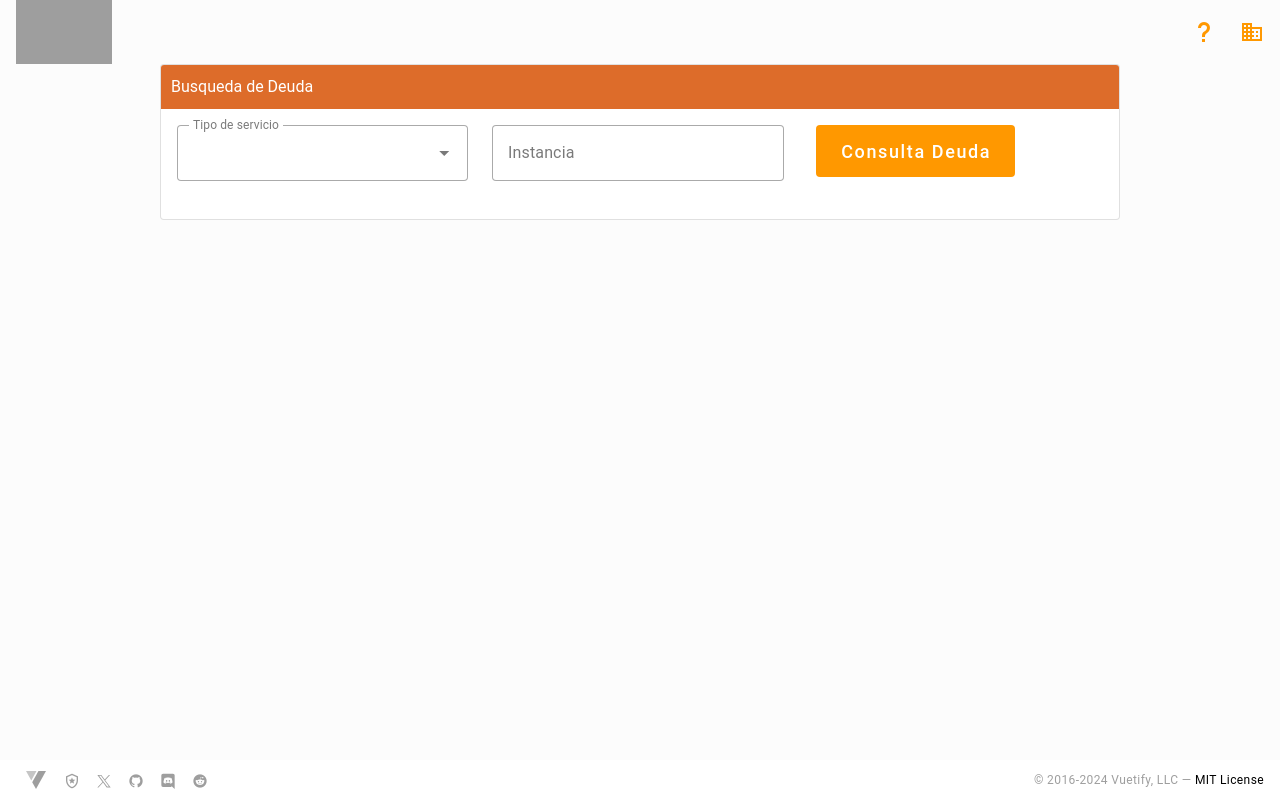
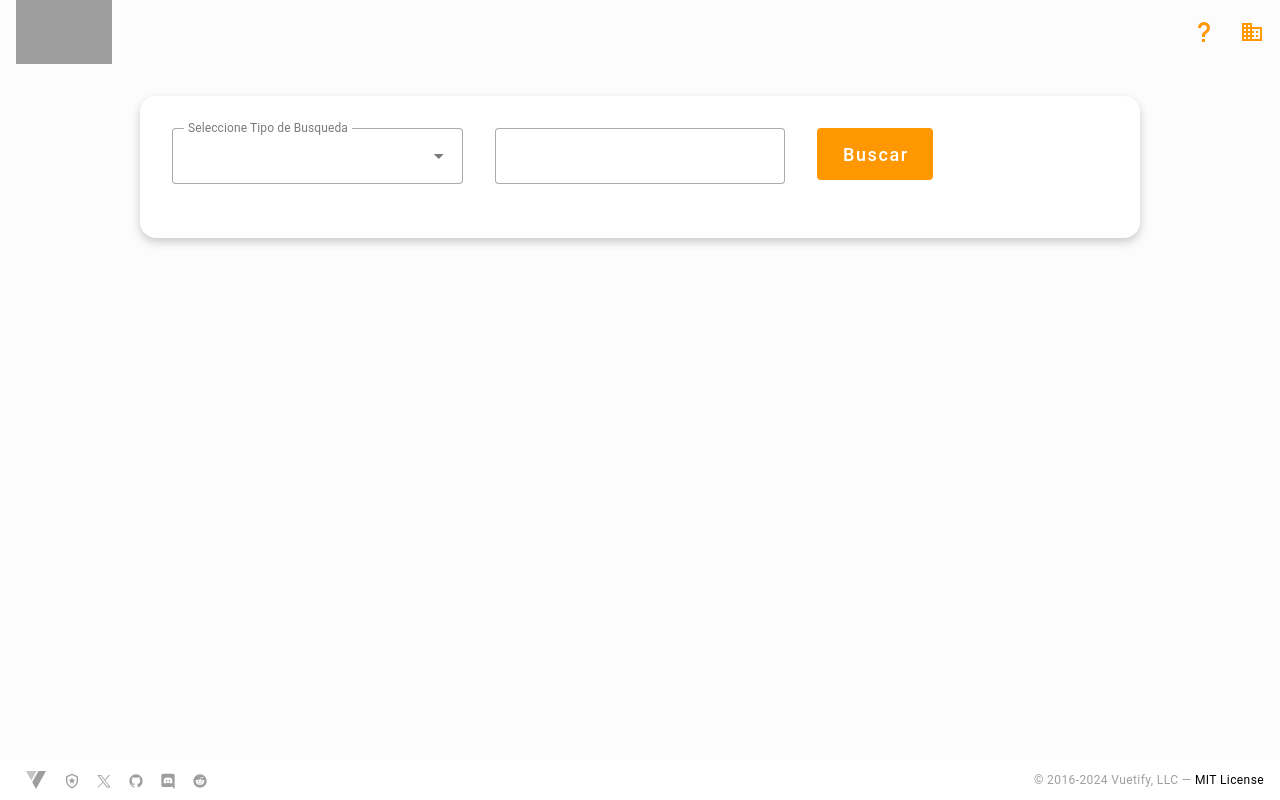
Before and after one commit to quickpay-cotel/frontend-pagos-externo, a Vue app: page / in a window 1280 px wide. Built offline with nearby package versions, Linux system fonts and the light colour scheme; no server answers.

Commit message:
ajustes de forma

```diff
--- a/package.json
+++ b/package.json
@@ -12,6 +12,7 @@
     "axios": "^1.7.7",
     "core-js": "^3.37.1",
     "roboto-fontface": "*",
+    "sweetalert2": "^11.15.2",
     "vue": "^3.4.31",
     "vuetify": "^3.6.11"
   },
--- a/src/components/AppBodyComponent.vue
+++ b/src/components/AppBodyComponent.vue
@@ -1,34 +1,39 @@
 <template>
-  <div class="titulo-fondo-naranja">
-    Busqueda de Deuda
-  </div>
+  <v-card class="mx-auto my-8 rounded-card" width="1000px" v-if="!deudasStore.datosDeudas">
+    <v-container>
+      <v-form ref="formBusquedaDeuda">
         <v-row no-gutters>
-    <v-col cols="8">
-      <v-sheet class="ma-2 pa-2">
-        <v-row>
-          <v-col cols="12" md="6">
+          <v-col order="4">
+            <v-sheet class="pa-2 ma-2">
               <v-select variant="outlined" v-model="consultaDatoPersona.criterio" item-title="text" item-value="id"
-              :items="deudasStore.lstCriterioConsultaDatoCliente" label="Tipo de servicio">
+                :items="deudasStore.lstCriterioConsultaDatoCliente" label="Seleccione Tipo de Busqueda"
+                :rules="[v => !!v || 'Valor requerido']">
               </v-select>
-          </v-col>
-          <v-col cols="12" md="6">
-            <v-text-field variant="outlined" v-model="consultaDatoPersona.instancia" label="Instancia"></v-text-field>
-          </v-col>
-        </v-row>
             </v-sheet>
           </v-col>
-    <v-col cols="4">
-      <v-sheet class="ma-2 pa-2">
-        <v-btn  class="text-none mb-4 text-white" color="orange" size="x-large" variant="flat" @click="buscarDeudas()">
-          Consulta Deuda
+          <v-col order="4">
+            <v-sheet class="pa-2 ma-2">
+              <v-text-field variant="outlined" v-model="consultaDatoPersona.instancia"
+                :label="!consultaDatoPersona.criterio ? '' : (consultaDatoPersona.criterio == 'C' ? 'Ingrese Numero de Contrato' : 'Ingrese Numero de Teléfono')"
+                :rules="[v => !!v || 'Valor requerido']"></v-text-field>
+            </v-sheet>
+          </v-col>
+          <v-col order="4">
+            <v-sheet class="pa-2 ma-2">
+              <v-btn class="text-none mb-4 text-white" color="orange" size="x-large" variant="flat"
+                @click="buscarDeudas()">Buscar
               </v-btn>
             </v-sheet>
           </v-col>
         </v-row>
-  <div class="titulo-fondo-naranja" v-if="deudasStore.datosPersona">
-    Datos persona
-  </div>
-  <v-row no-gutters v-if="deudasStore.datosPersona">
+      </v-form>
+    </v-container>
+  </v-card>
+  <v-chip v-if="deudasStore.datosDeudas" color="orange" class="text-white" variant="flat" @click="deudasStore.limpiarDeudas()">
+    Buscar otra deuda
+  </v-chip>
+  <br>
+  <v-row no-gutters v-if="deudasStore.datosDeudas">
     <v-col cols="12" md="4">
       <h5>Nombre</h5>
       {{ deudasStore.datosPersona.nombres }}
@@ -37,12 +42,13 @@
       <h5>Servicio</h5>
       {{ deudasStore.datosPersona.servicio }}
     </v-col>
+    <v-col cols="12" md="4">
+
+
+    </v-col>
   </v-row>
-  <div class="titulo-fondo-naranja" v-if="deudasStore.datosDeudas">
-    Deudas
-  </div>
   <v-row no-gutters v-if="deudasStore.datosDeudas">
-    <v-card variant="text" color="black">
+    <v-card variant="text" color="black" border flat class="rounded-card">
       <v-card-text>
         <SeleccionarPagoComponent></SeleccionarPagoComponent>
       </v-card-text>
@@ -53,16 +59,34 @@
 <script setup>
 import { ref } from 'vue';
 import SeleccionarPagoComponent from './SeleccionarPagoComponent.vue';
+import { useDeudasStore } from '@/stores/useDeudasStore';
+import { basicMessage } from '@/utils/swalAlert'; // Importa la función
 
-import { useDeudasStore } from '@/stores/useDeudasStore';
+// Crear una referencia para el formulario
+const formBusquedaDeuda = ref(null);
+
 const deudasStore = useDeudasStore();
 const consultaDatoPersona = ref({
   criterio: '',
   instancia: ''
 });
 const buscarDeudas = async () => {
+  if (formBusquedaDeuda.value) {
+    const isValid = await formBusquedaDeuda.value.validate();
+    if (isValid.valid) {
       await deudasStore.buscarDatosPersona(consultaDatoPersona.value);
+      if (deudasStore.error) {
+        basicMessage(deudasStore.error)
+        return;
+      }
       await deudasStore.buscarDeudas(deudasStore.datosPersona.contratoId);
+      if (deudasStore.error) {
+        basicMessage(deudasStore.error)
+      }
+    } else {
+      basicMessage('Los datos de busqueda son obligatorios')
+    }
+  }
 }
 
 
@@ -70,11 +94,10 @@ const buscarDeudas = async () => {
 </script>
 
 <style scoped>
-.titulo-fondo-naranja{
-
-  background-color: rgb(221, 108, 42); /* Fondo azul */
-  color: white; /* Texto blanco */
-  padding: 10px; /* Espaciado interno */
-
+.rounded-card {
+  border-radius: 16px;
+  /* Redondea las esquinas */
+  box-shadow: 0 4px 10px rgba(0, 0, 0, 0.2);
+  /* Aplica una sombra personalizada */
 }
 </style>
--- a/src/components/SeleccionarPagoComponent.vue
+++ b/src/components/SeleccionarPagoComponent.vue
@@ -1,22 +1,11 @@
 <template>
-<br>
-  <v-text-field v-model="search" label="Buscar" prepend-inner-icon="mdi-magnify" variant="outlined" hide-details
-    single-line></v-text-field>
-  <br>
-
-
-
   <!-- Encabezado -->
-  <v-data-table  :headers="headers" :items="deudasStore.datosDeudas" :search="search"
-    v-model:expanded="expanded" show-expand item-value="codigo_deuda">
-
+  <v-data-table  v-model="deudasStore.deudaSeleccionado" :headers="headers" :items="deudasStore.datosDeudas"
+    v-model:expanded="expanded" show-expand item-value="codigo_deuda"     show-select>
     <template v-slot:expanded-row="{ columns, item }">
       <tr>
         <td :colspan="columns.length">
-
           <v-card class="ma-5">
-
-
             <v-table density="compact">
               <thead>
                 <tr>
@@ -56,7 +45,6 @@
 <script setup>
 import { useDeudasStore } from '@/stores/useDeudasStore';
 const deudasStore = useDeudasStore();
-const search = ref('');
 const expanded = ref([]);
 
 const headers = [
--- a/src/layouts/default.vue
+++ b/src/layouts/default.vue
@@ -1,16 +1,11 @@
 <template>
   <v-app>
     <AppHeaderComponent></AppHeaderComponent>
-    <v-main >
-      <v-container
-        class="d-flex justify-center pa-0 "
-      >
-        <v-card
-        width="80%"
-        border flat
-        >
-        <router-view />
-        </v-card>
+    <v-main>
+      <v-container class="d-flex justify-center pa-0 ">
+        <div width="80%">
+          <router-view />
+        </div>
       </v-container>
     </v-main>
     <AppFooterComponent />
@@ -20,6 +15,4 @@
 <script setup>
 
 </script>
-<style scoped>
-
-</style>
+<style scoped></style>
--- a/src/plugins/index.js
+++ b/src/plugins/index.js
@@ -8,7 +8,8 @@
 import vuetify from './vuetify'
 import pinia from '@/stores'
 import router from '@/router'
-
+import piniaPersist from '@/plugins/piniaPersist'; // Importa el plugin
+pinia.use(piniaPersist); // Usar el plugin de persistencia
 export function registerPlugins (app) {
   app
     .use(vuetify)
--- /dev/null
+++ b/src/plugins/piniaPersist.js
@@ -0,0 +1,18 @@
+// src/plugins/piniaPersist.js
+const piniaPersist = (context) => {
+  const store = context.store;
+  const storeId = store.$id; // ID único del store
+
+  // Cargar el estado guardado desde localStorage o sessionStorage
+  const savedState = localStorage.getItem(storeId); // Usando localStorage
+  if (savedState) {
+    store.$patch(JSON.parse(savedState)); // Restaurar el estado
+  }
+
+  // Persistir el estado cuando haya cambios
+  store.$subscribe(() => {
+    localStorage.setItem(storeId, JSON.stringify(store.$state)); // Guardar en localStorage
+  });
+};
+
+export default piniaPersist;
--- a/src/stores/index.js
+++ b/src/stores/index.js
@@ -1,4 +1,3 @@
 // Utilities
 import { createPinia } from 'pinia'
-
 export default createPinia()
--- a/src/stores/useDeudasStore.js
+++ b/src/stores/useDeudasStore.js
@@ -1,9 +1,8 @@
 // stores/useCounter.js
-import { defineStore } from 'pinia';
-import { ref } from 'vue';
-import axiosInstance from '@/services/axios';
-export const useDeudasStore = defineStore('deudas', () => {
-
+import { defineStore } from "pinia";
+import { ref } from "vue";
+import axiosInstance from "@/services/axios";
+export const useDeudasStore = defineStore("deudas", () => {
   const datosPersona = ref(null);
   const datosDeudas = ref(null);
   const deudaSeleccionado = ref(null);
@@ -13,23 +12,35 @@ export const useDeudasStore = defineStore('deudas', () => {
   const lstCriterioConsultaDatoCliente = ref([
     {
       id: "C",
-            text: "Contrato"
+      text: "Contrato",
     },
     {
       id: "T",
-            text: "Teléfono"
+      text: "Teléfono",
+    },
+  ]);
+
+  const limpiarDeudas = () =>{
+    datosPersona.value = null;
+    datosDeudas.value=null;
   }
-    ])
-
   const buscarDatosPersona = async (paylod) => {
     loading.value = true;
     error.value = null;
-        datosPersona.value=null;
+    datosPersona.value = null;
     try {
-            const response = await axiosInstance.post('/cotel/consulta-datos-cliente',paylod);
-            datosPersona.value  = response.data.result;
+      const response = await axiosInstance.post("/cotel/consulta-datos-cliente",
+        paylod
+      );
+      datosPersona.value = response.data.result;
     } catch (err) {
-            error.value = err.message;
+      // Manejar el error
+      if (err.response) {
+        // Acceder al mensaje del backend
+        error.value = err.response.data.message || "Error desconocido del servidor";
+      } else {
+        error.value = "Error de red o problema desconocido";
+      }
     } finally {
       loading.value = false;
     }
@@ -37,10 +48,10 @@ export const useDeudasStore = defineStore('deudas', () => {
   const buscarDeudas = async (pContratoId) => {
     loading.value = true;
     error.value = null;
-        datosDeudas.value=null;
+    datosDeudas.value = null;
     try {
       const response = await axiosInstance.get(`/cotel/consulta-deuda-cliente/${pContratoId}`);
-            datosDeudas.value  = response.data.result;
+      datosDeudas.value = response.data.result;
     } catch (err) {
       error.value = err.message;
     } finally {
@@ -48,11 +59,16 @@ export const useDeudasStore = defineStore('deudas', () => {
     }
   };
 
-
   // Devolver el estado y las acciones
   return {
-        loading,error,
-        datosPersona,datosDeudas,deudaSeleccionado,lstCriterioConsultaDatoCliente,
-        buscarDatosPersona,buscarDeudas
+    loading,
+    error,
+    datosPersona,
+    datosDeudas,
+    deudaSeleccionado,
+    lstCriterioConsultaDatoCliente,
+    limpiarDeudas,
+    buscarDatosPersona,
+    buscarDeudas,
   };
 });
--- /dev/null
+++ b/src/utils/swalAlert.js
@@ -0,0 +1,31 @@
+import Swal from 'sweetalert2';
+
+// Función para mostrar alerta básica
+export const basicMessage = (titulo='mensaje',texto) => {
+  Swal.fire({
+    title: titulo,
+    text: texto,
+    confirmButtonText: 'Aceptar',
+    confirmButtonColor: 'orange',  // Color verde para el botón OK
+  });
+};
+
+// Función para mostrar alerta básica
+export const showAlert = () => {
+  Swal.fire({
+    title: '¡Bienvenido!',
+    text: 'Este es un ejemplo básico con SweetAlert2',
+    icon: 'info',
+    confirmButtonText: 'Aceptar',
+  });
+};
+
+// Función con configuración personalizada (puedes agregar más si es necesario)
+export const showCustomAlert = (title, text, icon = 'info') => {
+  Swal.fire({
+    title: title,
+    text: text,
+    icon: icon,
+    confirmButtonText: 'OK',
+  });
+};
```
Also changed, not shown: 1 other file (tests, documents, lock files or other folders). Lines whose indentation alone changed are shown as unchanged.
